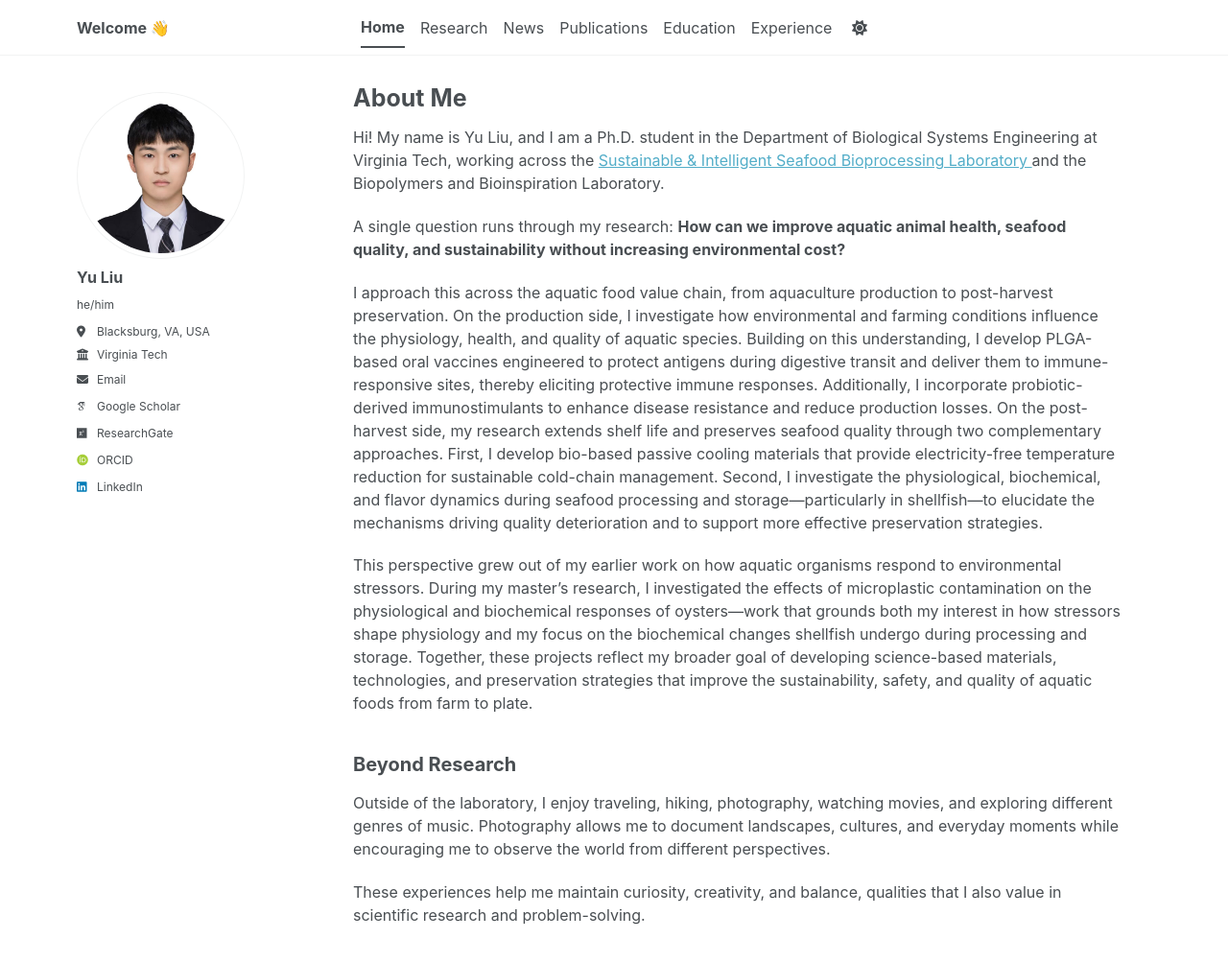
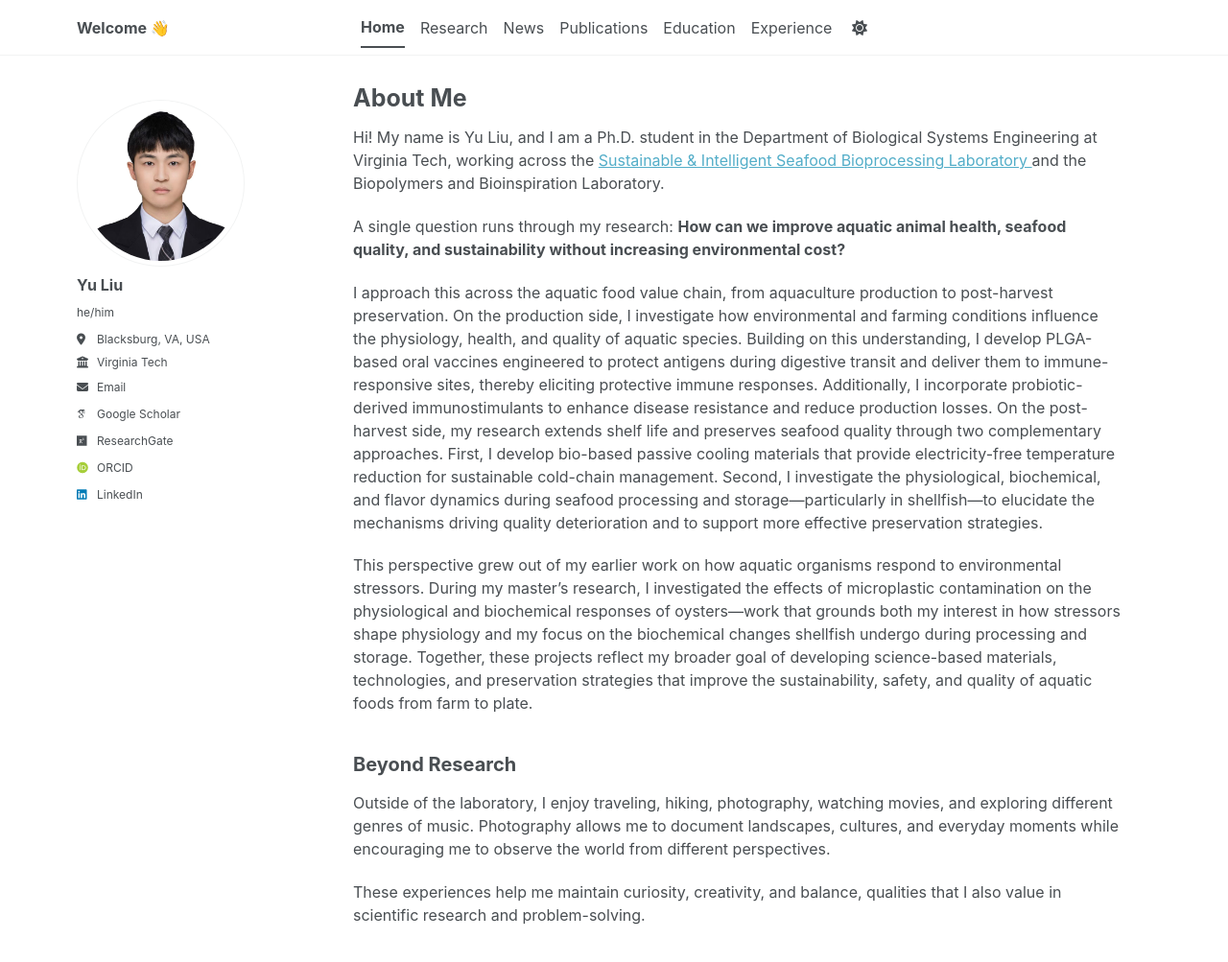
Before and after one commit to yuliu0322/yuliu0322.github.io, a Jekyll site: the page built from _pages/about.md, in a window 1280 px wide and 1019 px high. Shown: the top 1003 px of the window at 96% size. Built offline with Jekyll 4.4.1, drawn with Linux system fonts in a browser that asks for light colours; some web fonts are replaced; a script bundle is joined from its source files by our own code; library files that are not in the unit come from our copies.

Commit message:
Update main.scss

```diff
--- a/assets/css/main.scss
+++ b/assets/css/main.scss
@@ -103,9 +103,9 @@ html {
   /* Keep the left profile visible while scrolling */
   .sidebar.sticky {
     position: sticky !important;
-    top: 6rem !important;
+    top: 6.5rem !important;
     height: auto !important;
-    max-height: calc(100vh - 6rem) !important;
+    max-height: calc(100vh - 6.5rem) !important;
     overflow-y: auto !important;
     scrollbar-width: none;
   }
```
